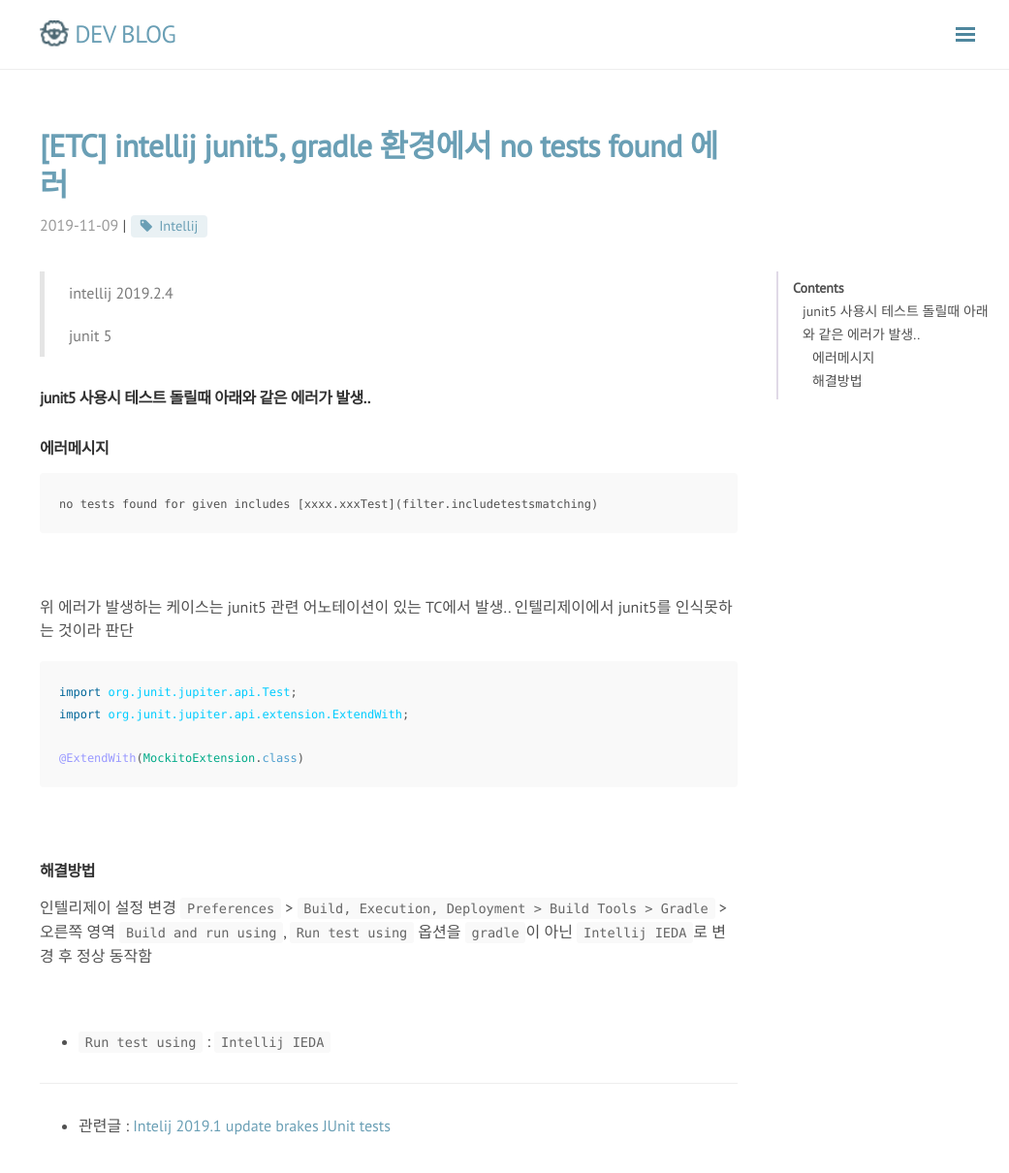
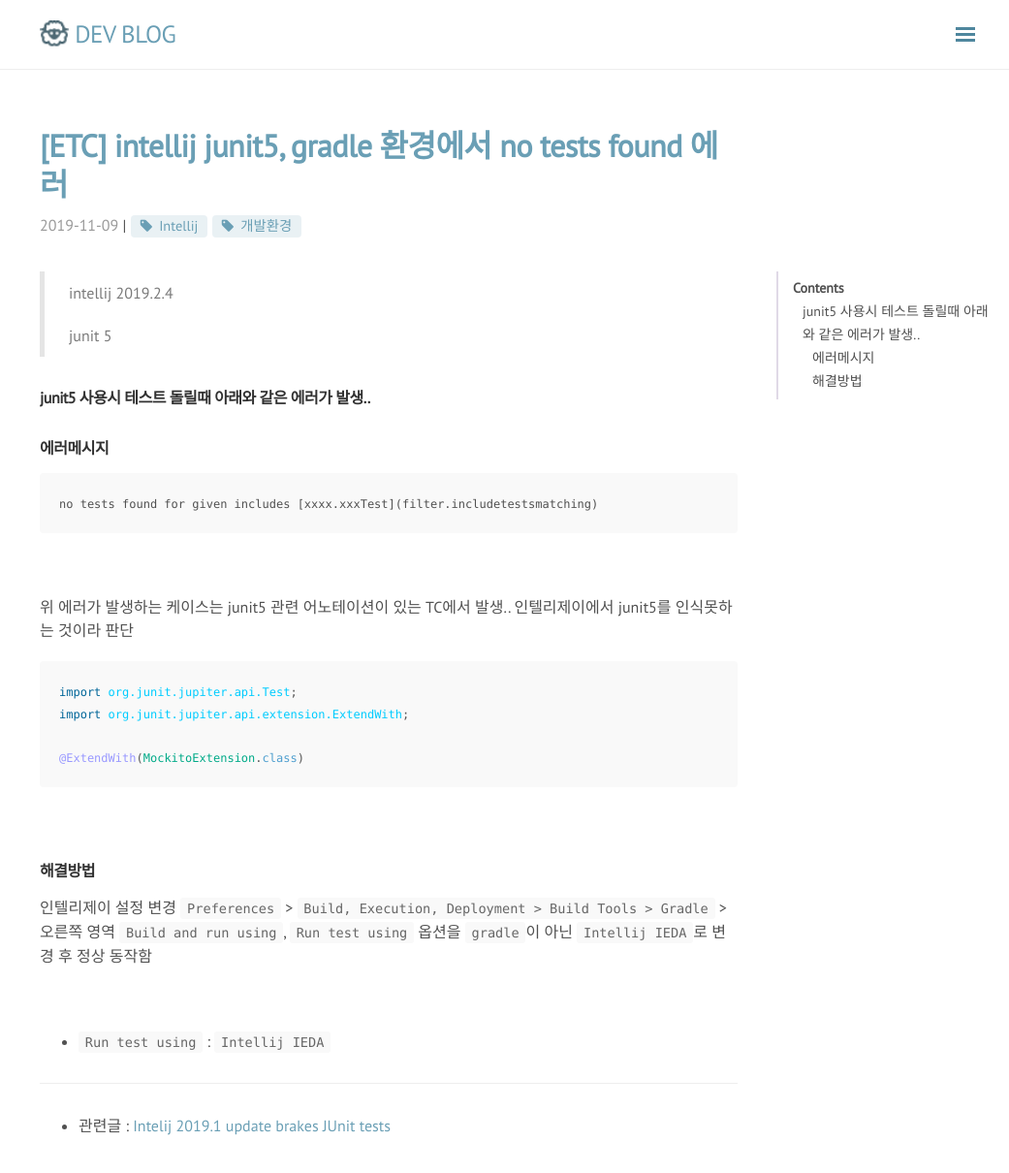
Before and after one commit to rmcodestar/rmcodestar.github.io, a Jekyll site: the page built from _posts/2019-11-09-intellij-junit5-error.md, in a window 1280 px wide and 1237 px high. Shown: the top 1210 px of the window at 97% size, without its empty margins (239-1280 px from the left). Built offline with Jekyll 4.4.1, drawn with Linux system fonts in a browser that asks for light colours; nearby versions of some CDN libraries; comment, search, counter and statistics services are not loaded.

Commit message:
Update 2019-11-09-intellij-junit5-error.md

```diff
--- a/_posts/2019-11-09-intellij-junit5-error.md
+++ b/_posts/2019-11-09-intellij-junit5-error.md
@@ -1,8 +1,8 @@
 ---
 layout: post
 title: intellij junit5, gradle 환경에서 no tests found 에러
-category: [ETC, 개발환경]
-tag: [Intellij]
+category: [ETC]
+tag: [Intellij, 개발환경]
 ---
 
 
```
